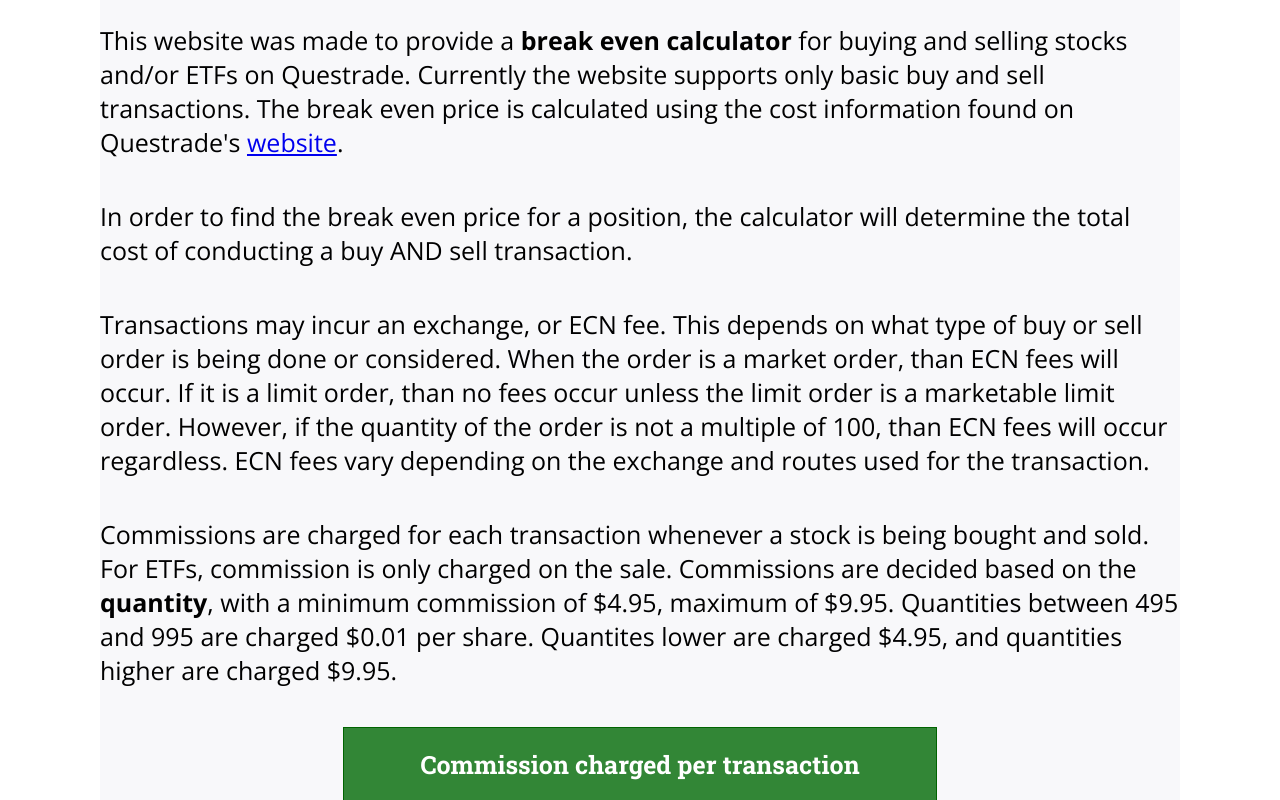
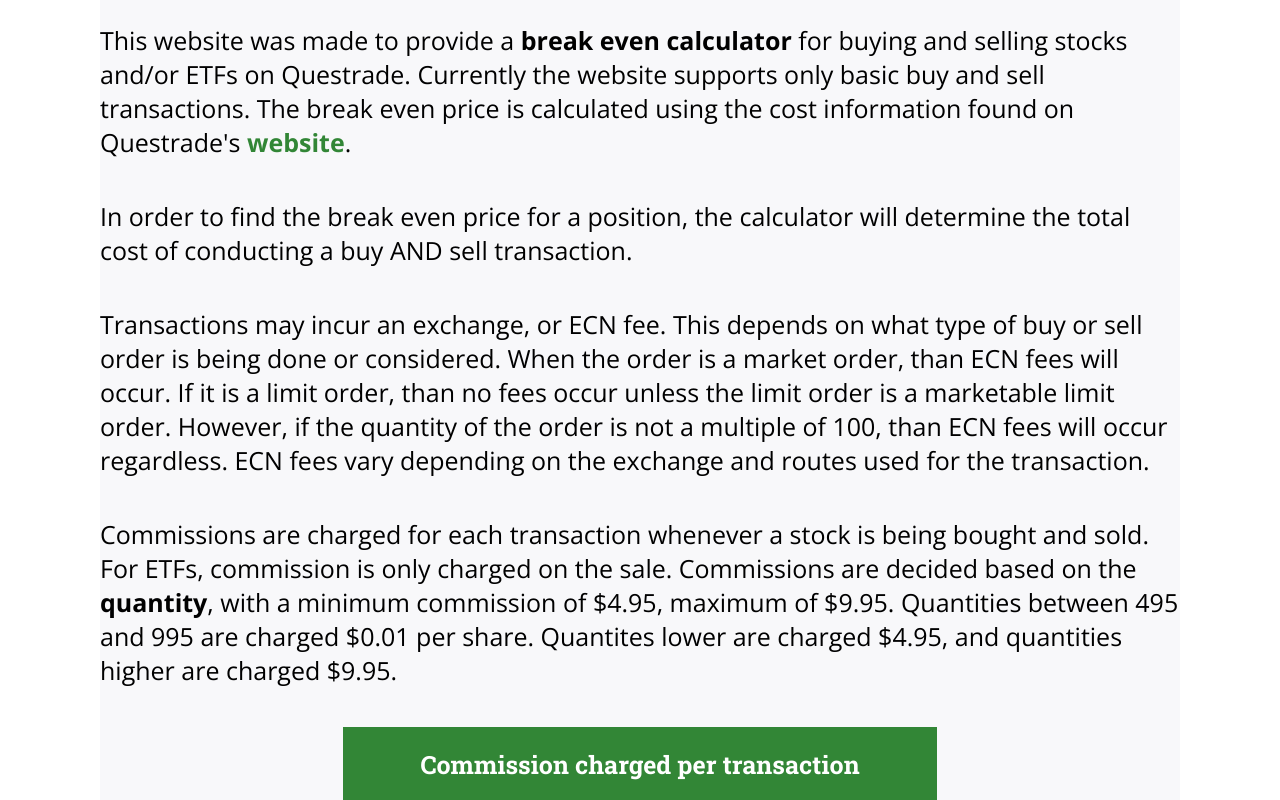
Before and after one commit to nader-chowdhury/questrade-breakeven, a plain HTML site: page about.html in a window 1280 px wide. Shown: the part 180-980 px from the top of the page. Drawn offline with nearby package versions, Linux system fonts and the light colour scheme.

Commit message:
link styling

```diff
--- a/styles/about.css
+++ b/styles/about.css
@@ -5,9 +5,11 @@ main {
     margin: 0 10rem;
 }
 
+a:link,
 a:visited {
-    color: black;
+    color: #328636;
     text-decoration: none;
+    font-weight: 700;
 }
 
 p:not(.footer__text) {
@@ -36,7 +38,7 @@ td {
     text-align: center;
     padding: 2rem;
     border-collapse: collapse;
-    border: 1px solid darkgreen;
+    border: 1px solid #328636;
 }
 
 caption {
```
